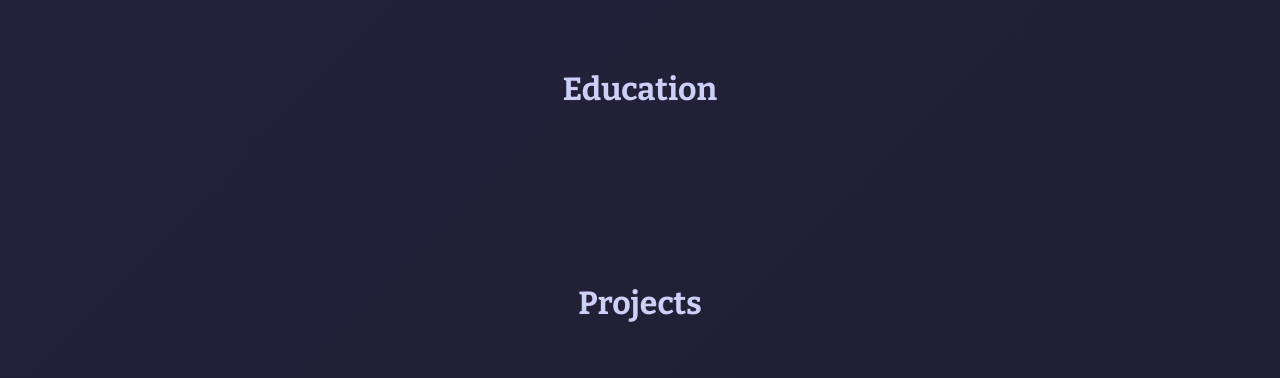
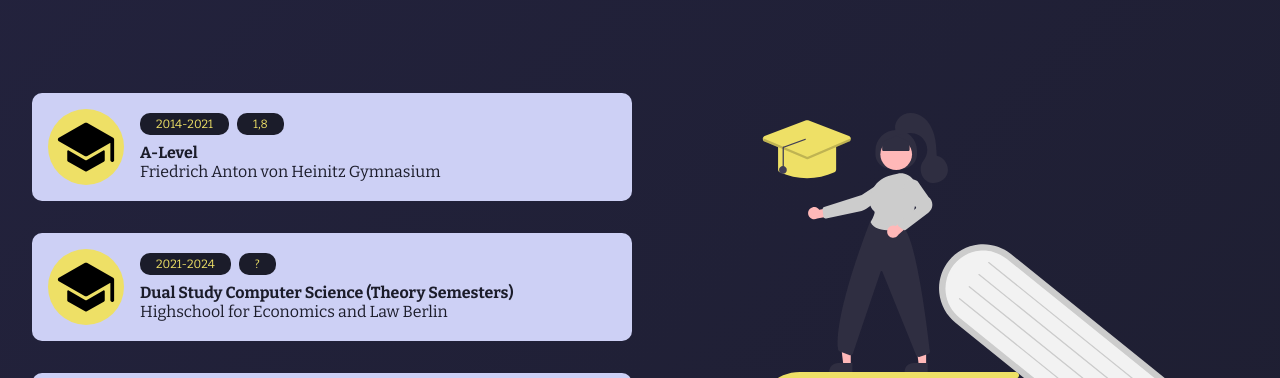
Before and after one commit to Fabianofski/portfolio, a SvelteKit app: page / in a window 1280 px wide. Shown: the part 574-952 px from the top of the page. Built offline with nearby package versions, Linux system fonts and the light colour scheme.

Commit message:
Added Education Section

```diff
--- /dev/null
+++ b/src/routes/EducationCard.svelte
@@ -0,0 +1,97 @@
+<script>
+	export let icon;
+	export let altText;
+	export let duration;
+	export let grade;
+	export let type;
+	export let description;
+</script>
+
+<div class="card">
+	<div class="icon">
+		<img src={icon} alt={altText} />
+	</div>
+	<div class="details">
+		<div class="tags">
+			<p class="tag">{duration}</p>
+			{#if grade !== undefined}<p class="tag">{grade}</p>{/if}
+		</div>
+		<div class="text">
+			<p class="title">
+				{type}
+			</p>
+			<p class="description">
+				{description}
+			</p>
+		</div>
+	</div>
+</div>
+
+<style>
+	.card {
+		display: flex;
+		align-items: center;
+		gap: 1rem;
+
+		background-color: var(--text-color);
+		padding: 1rem 1rem;
+		width: 100%;
+
+		border-radius: 10px;
+
+		transition: scale 0.5s var(--ease-out-expo);
+	}
+
+	.card:hover {
+		scale: 1.05;
+	}
+
+	.card * {
+		color: var(--background-color);
+	}
+
+	.icon {
+		display: flex;
+		justify-content: center;
+		align-items: center;
+
+		height: 100%;
+		max-height: 5rem;
+		padding: 0.5rem;
+		background-color: var(--primary-color);
+
+		border-radius: 50%;
+		aspect-ratio: 1/1;
+	}
+
+	.details {
+		display: flex;
+		flex-direction: column;
+		justify-content: flex-start;
+		gap: 0.5rem;
+	}
+
+	.tags {
+		display: flex;
+		gap: 0.5rem;
+	}
+
+	.tag {
+		background-color: var(--background-color);
+		width: fit-content;
+		padding: 0.25rem 1rem;
+
+		color: var(--primary-color);
+		text-align: center;
+		font-size: 12px;
+
+		border-radius: 10px;
+	}
+
+	.text {
+	}
+
+	.title {
+		font-weight: bold;
+	}
+</style>
--- a/src/routes/EducationSection.svelte
+++ b/src/routes/EducationSection.svelte
@@ -1,10 +1,68 @@
-<h1 class="caption">Education</h1>
+<script>
+	import EducationCard from './EducationCard.svelte';
+</script>
+
+<div class="cards">
+	<EducationCard
+		icon="/icons/university.svg"
+		altText="university icon"
+		duration="2014-2021"
+		grade="1,8"
+		type="A-Level"
+		description="Friedrich Anton von Heinitz Gymnasium"
+	/>
+	<EducationCard
+		icon="/icons/university.svg"
+		altText="university icon"
+		duration="2021-2024"
+		grade="?"
+		type="Dual Study Computer Science (Theory Semesters)"
+		description="Highschool for Economics and Law Berlin"
+	/>
+	<EducationCard
+		icon="/icons/university.svg"
+		altText="university icon"
+		duration="2021-2024"
+		type="Dual Study Computer Science (Practical Semesters)"
+		description="Bosch Siemens Householding GmbH"
+	/>
+</div>
+<div class="education-image">
+	<img src="/education.svg" alt="women reading while standing on a book" />
+</div>
 
 <style>
-	.caption {
-		grid-column-start: 6;
-		grid-column-end: 8;
+	.cards {
+		grid-column: span 6;
+		grid-row: span 3;
 
-		text-align: center;
+		display: flex;
+		flex-direction: column;
+		justify-content: center;
+		gap: 2rem;
+	}
+
+	.education-image {
+		grid-column: span 6;
+		grid-row: span 3;
+
+		display: flex;
+		align-items: center;
+		justify-content: center;
+	}
+
+	.education-image img {
+		height: 80%;
+		object-fit: contain;
+	}
+
+	@media (max-width: 1000px) {
+		.education-image {
+			display: none;
+		}
+
+		.cards {
+			grid-column: span 12;
+		}
 	}
 </style>
```
Also changed, not shown: static/education.svg (added), static/icons/university.svg (added).
